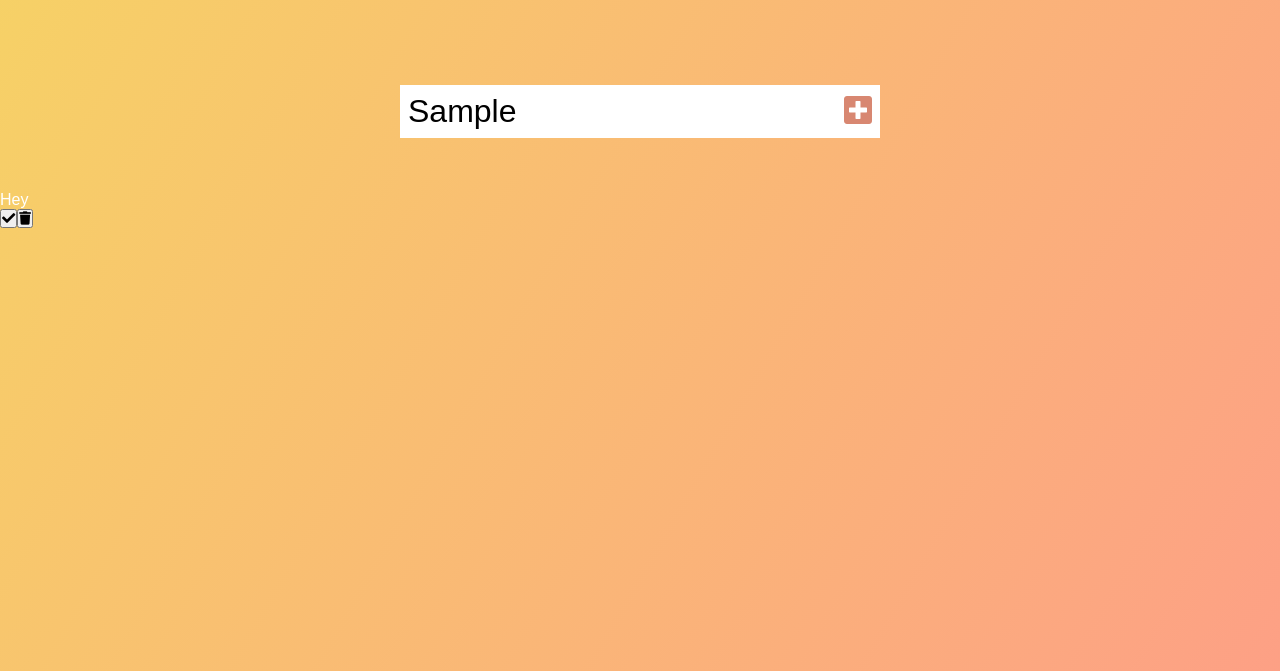
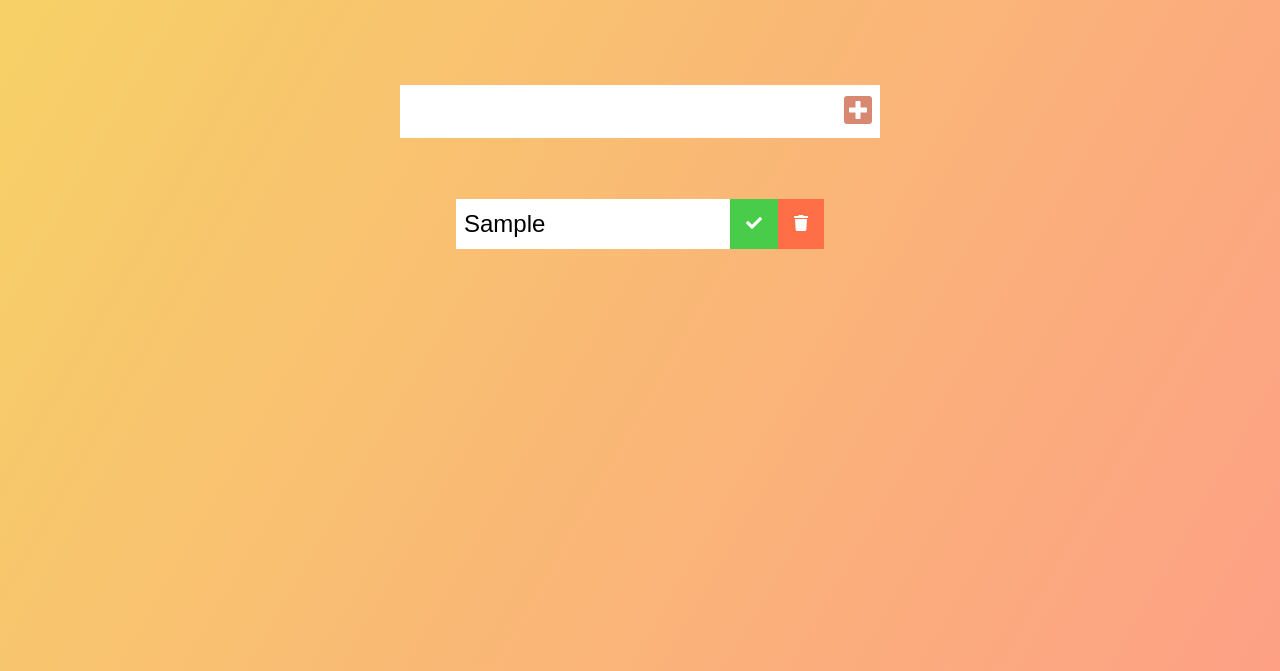
Before and after one commit to xJA10x/ToDoList, a plain HTML site: page index.html in a window 1280 px wide. Both pictures are taken after typing "Sample" into the empty fields and a click on the button 858 px from the left and 240 px from the top of the page. Shown: the part 129-800 px from the top of the page. Drawn offline with Linux system fonts and the light colour scheme.

Commit message:
Style todos

```diff
--- a/css/style.css
+++ b/css/style.css
@@ -76,3 +76,67 @@ form button:hover {
   color: white;
 
 }
+
+
+/***********************************
+
+Todo styles
+
+***********************************/
+
+.todo-container {
+
+  display: flex;
+  justify-content: center;
+  align-items: center;
+
+}
+
+.todo-list {
+
+  min-width: 30%;
+  list-style: none;
+
+}
+
+.todo {
+
+  margin: 0.5rem;
+  background: white;
+  color: black;
+  font-size: 1.5rem;
+  display: flex;
+  justify-content: space-between;
+  align-items: center;
+
+}
+
+.todo li {
+
+  flex: 1;
+
+}
+
+.trash-btn, .complete-btn {
+
+  background: #ff6f47;
+  color: white;
+  border: none;
+  padding: 1rem;
+  cursor: pointer;
+  font-size: 1rem;
+
+}
+
+.complete-btn {
+
+  background: rgb(73, 204, 73);
+
+}
+
+.todo-item {
+
+  padding: 0rem 0.5rem;
+
+
+}
--- a/js/app.js
+++ b/js/app.js
@@ -18,7 +18,7 @@ Event Listeners
 // Adds event listener.
 // adds a todo every time the
 // button is clicked.
-todoButton = addEventListener('click', addTodo)
+todoButton = addEventListener("click", addTodo);
 
 
 /*********************************
@@ -39,7 +39,7 @@ function addTodo(event) {
 
   // Creates Li
   const newTodo = document.createElement('li');
-  newTodo.innerText = "Hey";
+  newTodo.innerText = todoInput.value;
   newTodo.classList.add('todo-item');
   todoDiv.appendChild(newTodo);
 
@@ -52,12 +52,13 @@ function addTodo(event) {
   // Check trash button.
   const trashButton = document.createElement('button');
   trashButton.innerHTML = '<li class="fas fa-trash"></li>'
-  trashButton.classList.add("complete-btn");
+  trashButton.classList.add("trash-btn");
   todoDiv.appendChild(trashButton);
 
   // Appends to list.
   todoList.appendChild(todoDiv);
 
-
+  // Clear todo input value.
+  todoInput.value = "";
 
 }
```
